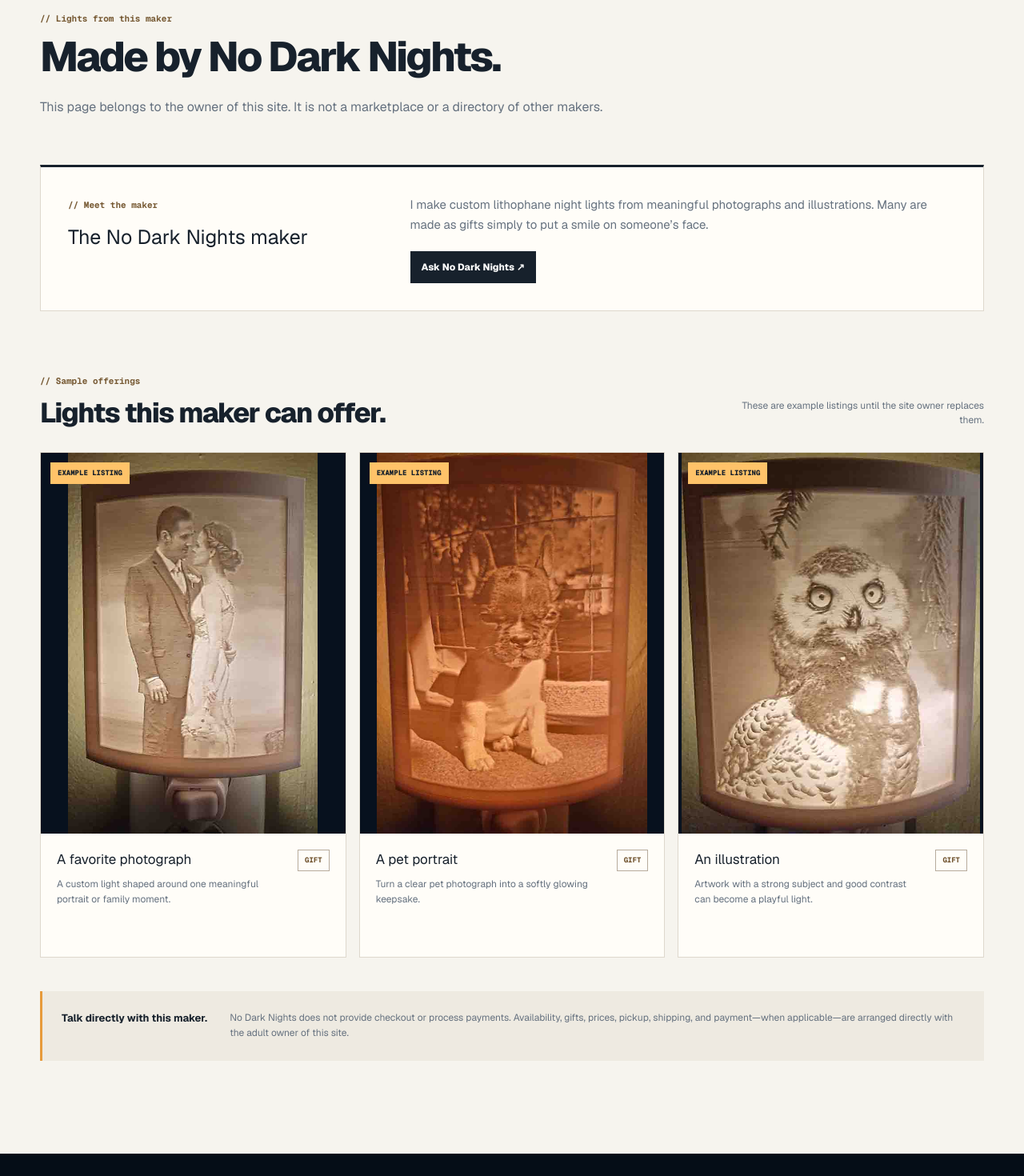
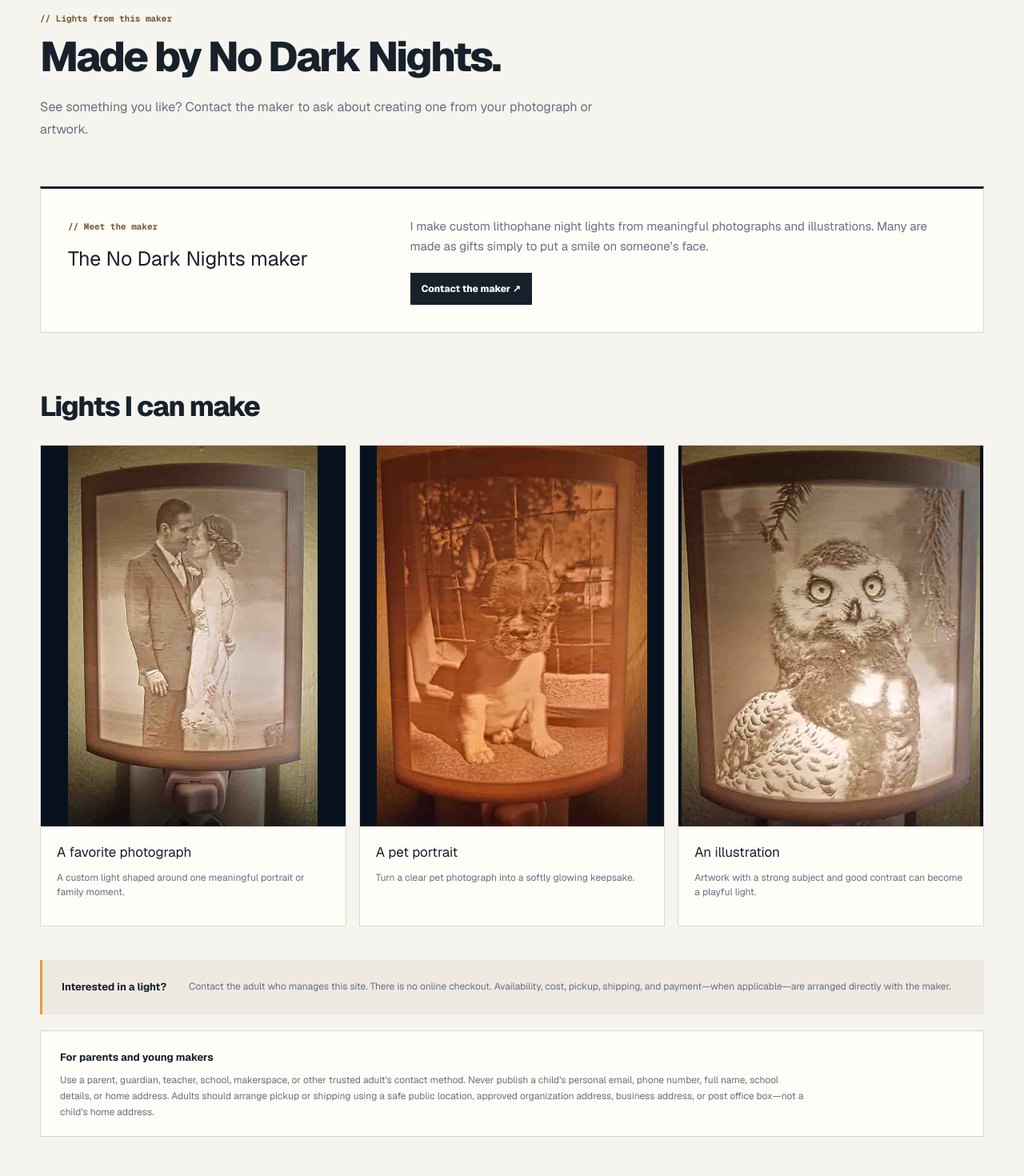
Before and after one commit to prichardsondev/no-dark-nights, a Next.js app: page /lights in a window 1280 px wide. Shown: the part 140-1610 px from the top of the page at 80% size. Built offline with nearby package versions, Linux system fonts and the light colour scheme.

Commit message:
Simplify maker lights page

```diff
--- a/app/globals.css
+++ b/app/globals.css
@@ -1413,15 +1413,6 @@ input[type="range"]:disabled {
   margin-bottom: 42px;
 }
 
-.example-note {
-  max-width: 330px;
-  margin: 0;
-  color: var(--muted);
-  font-size: 12px;
-  line-height: 1.55;
-  text-align: right;
-}
-
 .lights-grid {
   display: grid;
   grid-template-columns: repeat(3, minmax(0, 1fr));
@@ -1451,24 +1442,8 @@ input[type="range"]:disabled {
   object-fit: contain;
 }
 
-.light-listing-image span {
-  position: absolute;
-  top: 12px;
-  left: 12px;
-  padding: 7px 9px;
-  background: var(--amber-bright);
-  color: var(--ink);
-  font-family: var(--font-geist-mono), monospace;
-  font-size: 9px;
-  font-weight: 800;
-  text-transform: uppercase;
-}
-
 .light-listing-copy {
-  display: flex;
-  min-height: 154px;
-  gap: 20px;
-  justify-content: space-between;
+  min-height: 124px;
   padding: 20px;
 }
 
@@ -1482,16 +1457,6 @@ input[type="range"]:disabled {
   color: var(--muted);
   font-size: 12px;
   line-height: 1.55;
-}
-
-.light-listing-copy > strong {
-  height: max-content;
-  padding: 6px 8px;
-  border: 1px solid #b7ab9c;
-  color: #694a24;
-  font-family: var(--font-geist-mono), monospace;
-  font-size: 9px;
-  text-transform: uppercase;
 }
 
 .maker-arrangements {
@@ -1511,6 +1476,25 @@ input[type="range"]:disabled {
 
 .maker-arrangements p {
   margin: 0;
+  color: var(--muted);
+  font-size: 12px;
+  line-height: 1.65;
+}
+
+.maker-safety {
+  margin-bottom: 20px;
+  padding: 20px 24px;
+  border: 1px solid var(--line);
+  background: var(--panel);
+}
+
+.maker-safety strong {
+  font-size: 13px;
+}
+
+.maker-safety p {
+  max-width: 940px;
+  margin: 8px 0 0;
   color: var(--muted);
   font-size: 12px;
   line-height: 1.65;
@@ -2720,10 +2704,6 @@ input[type="range"]:disabled {
     padding: 24px;
   }
 
-  .example-note {
-    text-align: left;
-  }
-
   .compact-story,
   .checklist-section {
     grid-template-columns: 1fr;
--- a/app/lights/page.tsx
+++ b/app/lights/page.tsx
@@ -1,21 +1,27 @@
 import type { Metadata } from "next";
 import { PageIntro, SiteShell } from "../SiteChrome";
-import { lightListings, makerProfile } from "../maker-profile";
+import {
+  isValidContactHref,
+  lightListings,
+  makerProfile,
+} from "../maker-profile";
 
 export const metadata: Metadata = {
   title: "Lights | No Dark Nights",
   description:
-    "See example lithophane lights from the owner of this No Dark Nights site and learn how to contact the maker directly.",
+    "See lithophane lights from this maker and use an adult-controlled contact method to ask about creating one.",
 };
 
 export default function LightsPage() {
+  const hasContactMethod = isValidContactHref(makerProfile.contactHref);
+
   return (
     <SiteShell>
       <main className="content-page site-width">
         <PageIntro
           eyebrow="Lights from this maker"
           title={`Made by ${makerProfile.studioName}.`}
-          description="This page belongs to the owner of this site. It is not a marketplace or a directory of other makers."
+          description="See something you like? Contact the maker to ask about creating one from your photograph or artwork."
         />
 
         <section className="maker-profile" aria-labelledby="maker-name">
@@ -25,7 +31,7 @@ export default function LightsPage() {
           </div>
           <div>
             <p>{makerProfile.introduction}</p>
-            {makerProfile.contactHref ? (
+            {hasContactMethod ? (
               <a
                 href={makerProfile.contactHref}
                 rel="noreferrer"
@@ -35,7 +41,7 @@ export default function LightsPage() {
               </a>
             ) : (
               <p className="contact-not-set">
-                This maker has not added an adult-controlled contact link yet.
+                An adult-controlled contact method has not been configured yet.
               </p>
             )}
           </div>
@@ -44,12 +50,8 @@ export default function LightsPage() {
         <section className="lights-section" aria-labelledby="available-lights">
           <div className="section-bar">
             <div>
-              <span className="site-eyebrow">Sample offerings</span>
-              <h2 id="available-lights">Lights this maker can offer.</h2>
+              <h2 id="available-lights">Lights I can make</h2>
             </div>
-            <p className="example-note">
-              These are example listings until the site owner replaces them.
-            </p>
           </div>
           <div className="lights-grid">
             {lightListings.map((light) => (
@@ -57,26 +59,34 @@ export default function LightsPage() {
                 <div className="light-listing-image">
                   {/* eslint-disable-next-line @next/next/no-img-element */}
                   <img src={light.image} alt={light.alt} />
-                  {light.isExample && <span>Example listing</span>}
                 </div>
                 <div className="light-listing-copy">
-                  <div>
-                    <h3>{light.title}</h3>
-                    <p>{light.description}</p>
-                  </div>
-                  {light.offerLabel && <strong>{light.offerLabel}</strong>}
+                  <h3>{light.title}</h3>
+                  <p>{light.description}</p>
                 </div>
               </article>
             ))}
           </div>
         </section>
 
-        <aside className="maker-arrangements" aria-label="Buying and gifts">
-          <strong>Talk directly with this maker.</strong>
+        <aside className="maker-arrangements" aria-labelledby="contact-title">
+          <strong id="contact-title">Interested in a light?</strong>
           <p>
-            No Dark Nights does not provide checkout or process payments.
-            Availability, gifts, prices, pickup, shipping, and payment—when
-            applicable—are arranged directly with the adult owner of this site.
+            Contact the adult who manages this site. There is no online
+            checkout. Availability, cost, pickup, shipping, and payment—when
+            applicable—are arranged directly with the maker.
+          </p>
+        </aside>
+
+        <aside className="maker-safety" aria-labelledby="maker-safety-title">
+          <strong id="maker-safety-title">For parents and young makers</strong>
+          <p>
+            Use a parent, guardian, teacher, school, makerspace, or other trusted
+            adult&apos;s contact method. Never publish a child&apos;s personal
+            email, phone number, full name, school details, or home address.
+            Adults should arrange pickup or shipping using a safe public
+            location, approved organization address, business address, or post
+            office box—not a child&apos;s home address.
           </p>
         </aside>
       </main>
--- a/app/maker-profile.ts
+++ b/app/maker-profile.ts
@@ -2,7 +2,7 @@
  * PERSONALIZE THIS FILE FIRST
  *
  * Every deployed No Dark Nights website belongs to its maker. Change the
- * profile, adult-controlled contact link, and example listings below without
+ * profile, adult-controlled contact link, and light listings below without
  * editing the Lights page components.
  *
  * Never put a child's personal email address, phone number, school, or home
@@ -14,39 +14,49 @@ export const makerProfile = {
   makerName: "The No Dark Nights maker",
   introduction:
     "I make custom lithophane night lights from meaningful photographs and illustrations. Many are made as gifts simply to put a smile on someone’s face.",
-  contactHref: "https://nodarknights.com/",
-  contactLabel: "Ask No Dark Nights",
+  // Temporary adult-managed contact. Replace this when personalizing the site.
+  contactHref: "mailto:paul@oddlytrue.ai",
+  contactLabel: "Contact the maker",
 };
+
+export function isValidContactHref(contactHref: string) {
+  const href = contactHref.trim();
+
+  if (/^mailto:[^@\s]+@[^@\s]+\.[^@\s]+(?:\?.*)?$/i.test(href)) {
+    return true;
+  }
+
+  try {
+    const url = new URL(href);
+    return url.protocol === "https:" && Boolean(url.hostname);
+  } catch {
+    return false;
+  }
+}
 
 export const lightListings = [
   {
     id: "favorite-photo",
-    isExample: true,
     image: "/gallery/our-moment.jpg",
     alt: "Example glowing lithophane night light made from a photograph",
     title: "A favorite photograph",
     description:
       "A custom light shaped around one meaningful portrait or family moment.",
-    offerLabel: "Gift",
   },
   {
     id: "pet-portrait",
-    isExample: true,
     image: "/gallery/amber-light.jpg",
     alt: "Example amber lithophane night light showing a puppy",
     title: "A pet portrait",
     description:
       "Turn a clear pet photograph into a softly glowing keepsake.",
-    offerLabel: "Gift",
   },
   {
     id: "illustrated-light",
-    isExample: true,
     image: "/gallery/owl-light.jpg",
     alt: "Example glowing lithophane night light showing an owl illustration",
     title: "An illustration",
     description:
       "Artwork with a strong subject and good contrast can become a playful light.",
-    offerLabel: "Gift",
   },
 ];
--- a/app/site-data.ts
+++ b/app/site-data.ts
@@ -94,7 +94,7 @@ export const learningSteps = [
     stopPoints:
       "Stop before publishing contact details or photographs; a trusted adult must review them.",
     inspect:
-      "Check the homepage, Lights, Gallery, phone layout, and every remaining “Example listing” label.",
+      "Check the homepage, Lights, Gallery, phone layout, and every image, title, and description.",
     deliverable: "A personalized site with reviewed maker information.",
     reflection:
       "How does your version show who made it without revealing private information?",
@@ -236,7 +236,7 @@ Ask me for:
 - a short introduction;
 - an adult-controlled contact link and label;
 - the homepage words and color direction;
-- each light listing’s image, title, short description, and optional price or “Gift” label;
+- each light listing’s image, title, and short description;
 - permitted gallery images and privacy-safe captions.
 
 Keep maker and light information in app/maker-profile.ts. Clearly mark anything I have not replaced as a sample. Before any public release, require me to replace every sample listing or intentionally remove it.
```
Also changed, not shown: 2 other files (tests, documents, lock files or other folders).
